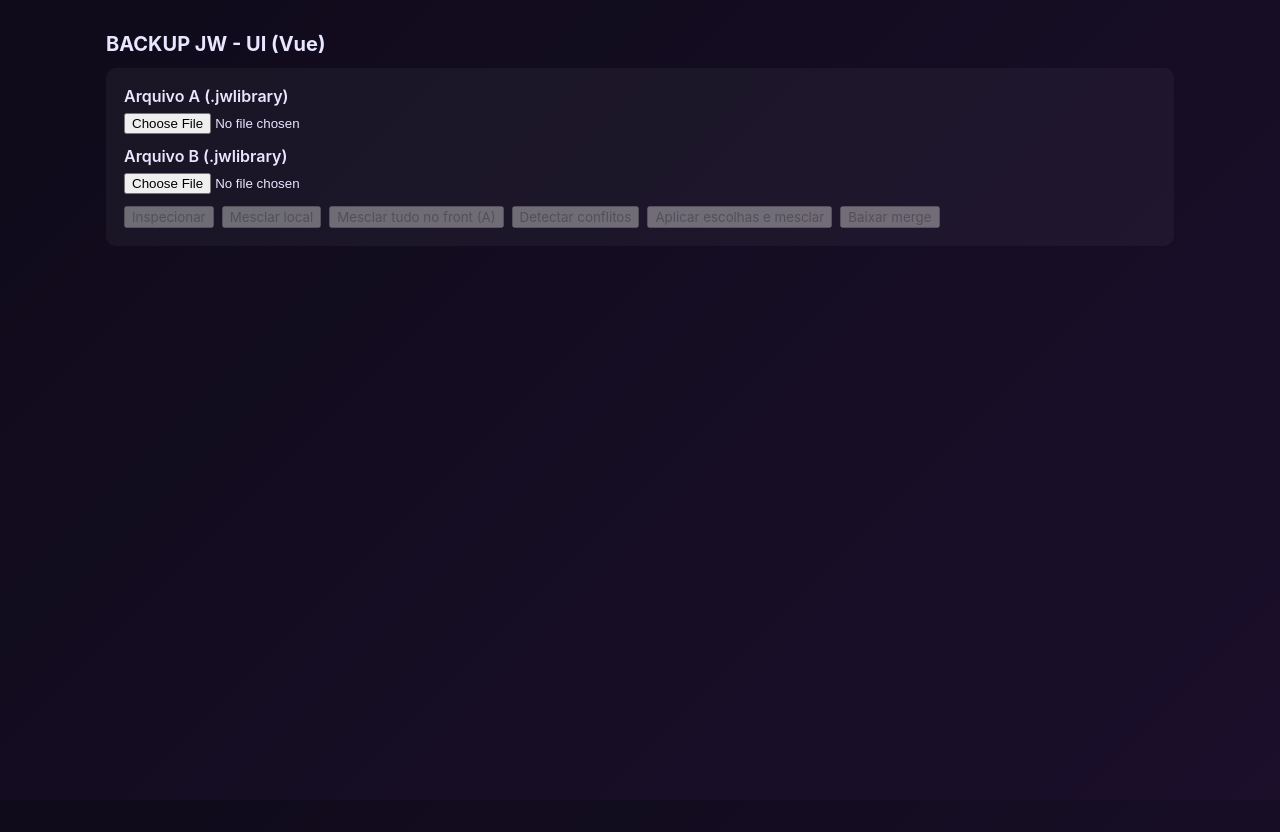
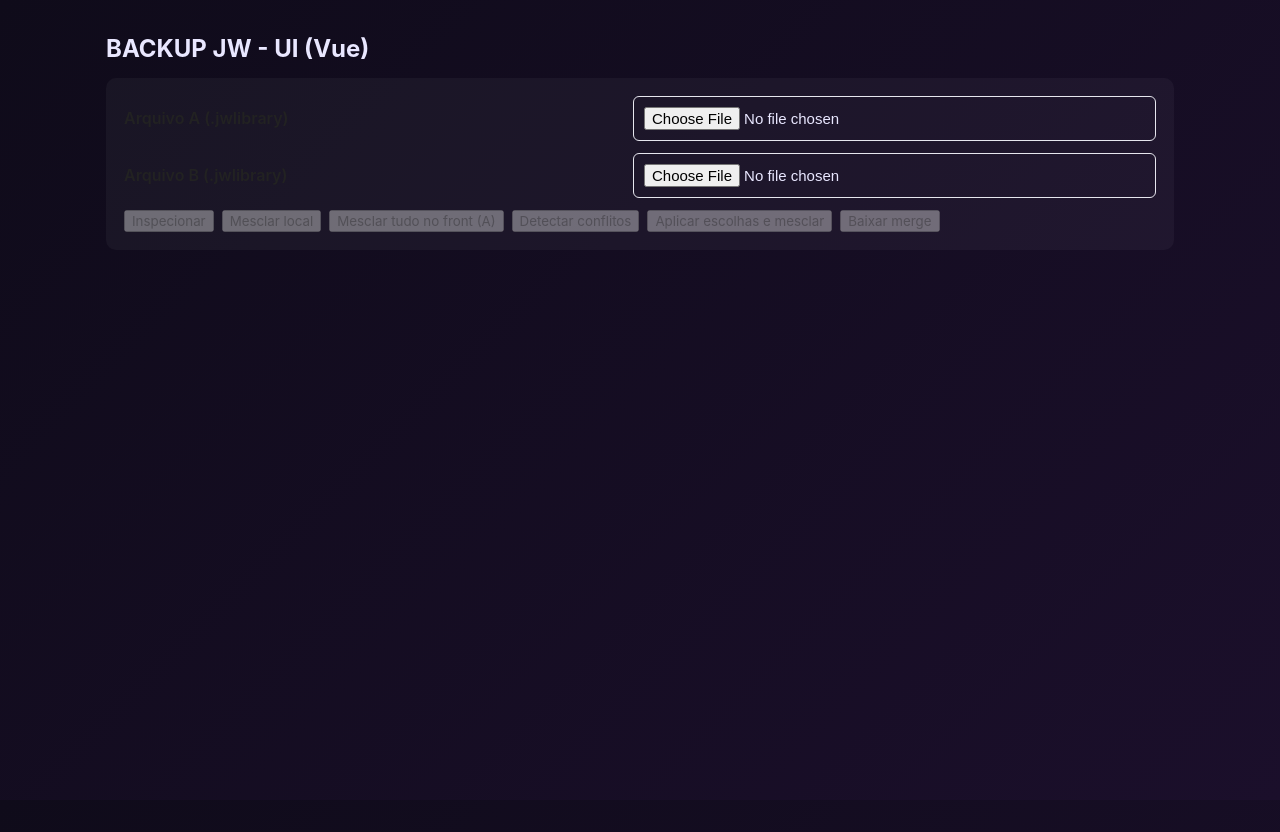
Before and after one commit to EdneiTrabach/JWLMerge, a Vue app in the folder frontend/: page / in a window 1280 px wide. Built offline with nearby package versions, Linux system fonts and the light colour scheme.

Commit message:
Style: mobile-first base styles (mobile-first, variables, buttons, responsive)

```diff
--- a/frontend/src/styles.css
+++ b/frontend/src/styles.css
@@ -10,3 +10,58 @@ header h1 {
   font-weight: 600;
   margin-bottom: 6px;
 }
+
+/* Mobile-first base styles */
+:root{
+  --bg: #fff;
+  --text: #222;
+  --muted: #666;
+  --primary: #5b2f8c;
+  --gap: 12px;
+  --radius: 8px;
+  --max-width: 980px;
+}
+
+*,*::before,*::after{box-sizing:border-box}
+html,body{height:100%;margin:0}
+body{
+  font-family: Inter, system-ui, -apple-system, 'Segoe UI', Roboto, 'Helvetica Neue', Arial;
+  font-size:16px;line-height:1.4;color:var(--text);background:var(--bg);
+  -webkit-font-smoothing:antialiased;-moz-osx-font-smoothing:grayscale;
+}
+
+/* Layout containers */
+.app-container{width:100%;padding:16px;max-width:var(--max-width);margin:0 auto}
+.card{background:linear-gradient(180deg,#fff,#f8f8fb);padding:16px;border-radius:var(--radius);box-shadow:0 1px 3px rgba(0,0,0,0.06);}
+
+/* Mobile-first form rows */
+.row{display:flex;flex-direction:column;gap:8px;margin-bottom:var(--gap)}
+.row-inline{display:flex;flex-direction:column;gap:8px}
+.row-inline > *{width:100%}
+
+label{font-weight:600;color:var(--text)}
+input[type='text'],input[type='file'],select,textarea{width:100%;padding:10px;border:1px solid #e6e6ee;border-radius:6px;font-size:15px}
+
+/* Buttons - touch targets */
+.btn{display:inline-flex;align-items:center;justify-content:center;padding:10px 14px;border-radius:8px;border:0;background:var(--primary);color:#fff;font-weight:600;min-height:44px;cursor:pointer}
+.btn.secondary{background:#f1f1f6;color:var(--text);border:1px solid #e6e6ee}
+
+/* Lists / conflict list */
+.list{padding:0;margin:0;list-style:none;display:flex;flex-direction:column;gap:8px}
+.list-item{padding:10px;border-radius:8px;background:#fff;border:1px solid #f0f0f4}
+
+/* Responsive tweaks for larger screens */
+@media(min-width:768px){
+  .row{flex-direction:row;align-items:center}
+  .row > label{width:220px;margin:0}
+  .row > *{flex:1}
+  header h1{font-size:24px}
+}
+
+@media(min-width:1024px){
+  body{font-size:16px}
+}
+
+/* Utility */
+.hidden{display:none}
+.muted{color:var(--muted);font-size:14px}
```
